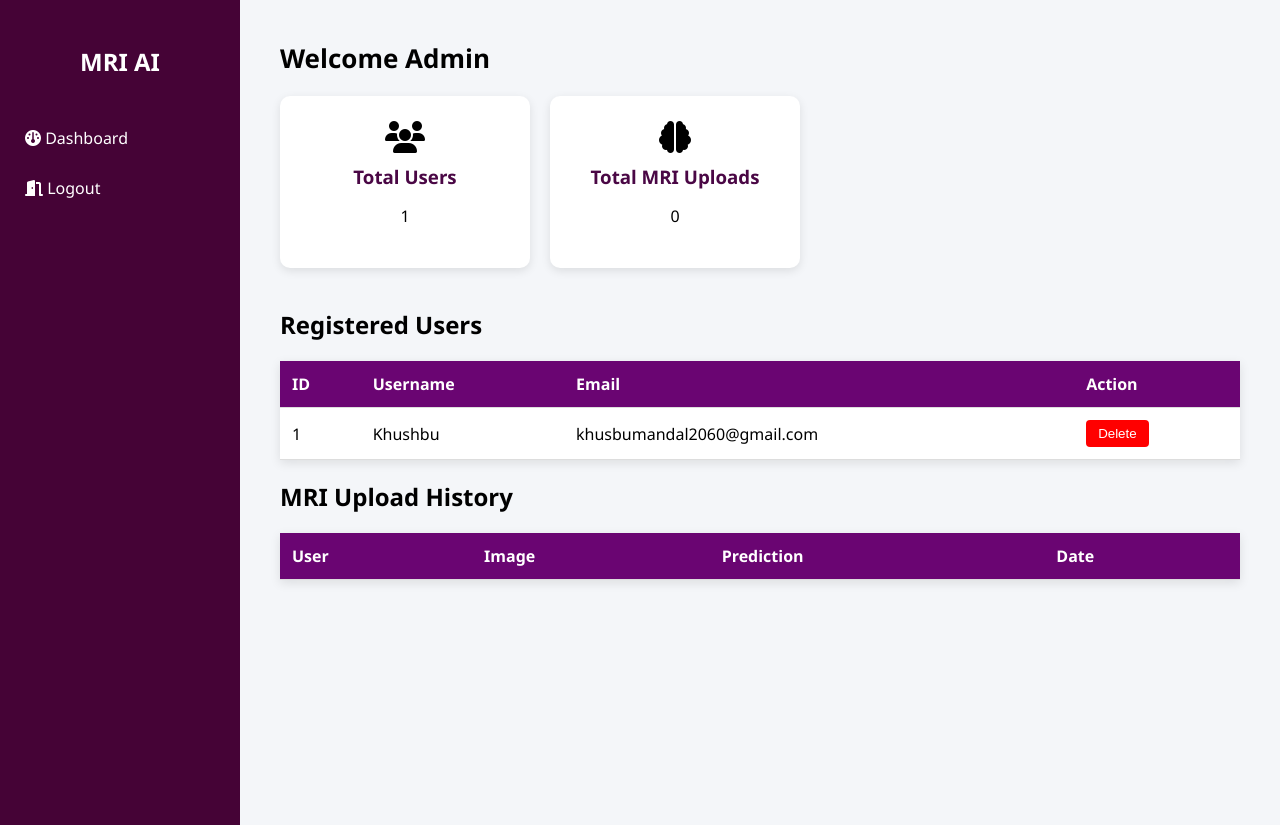
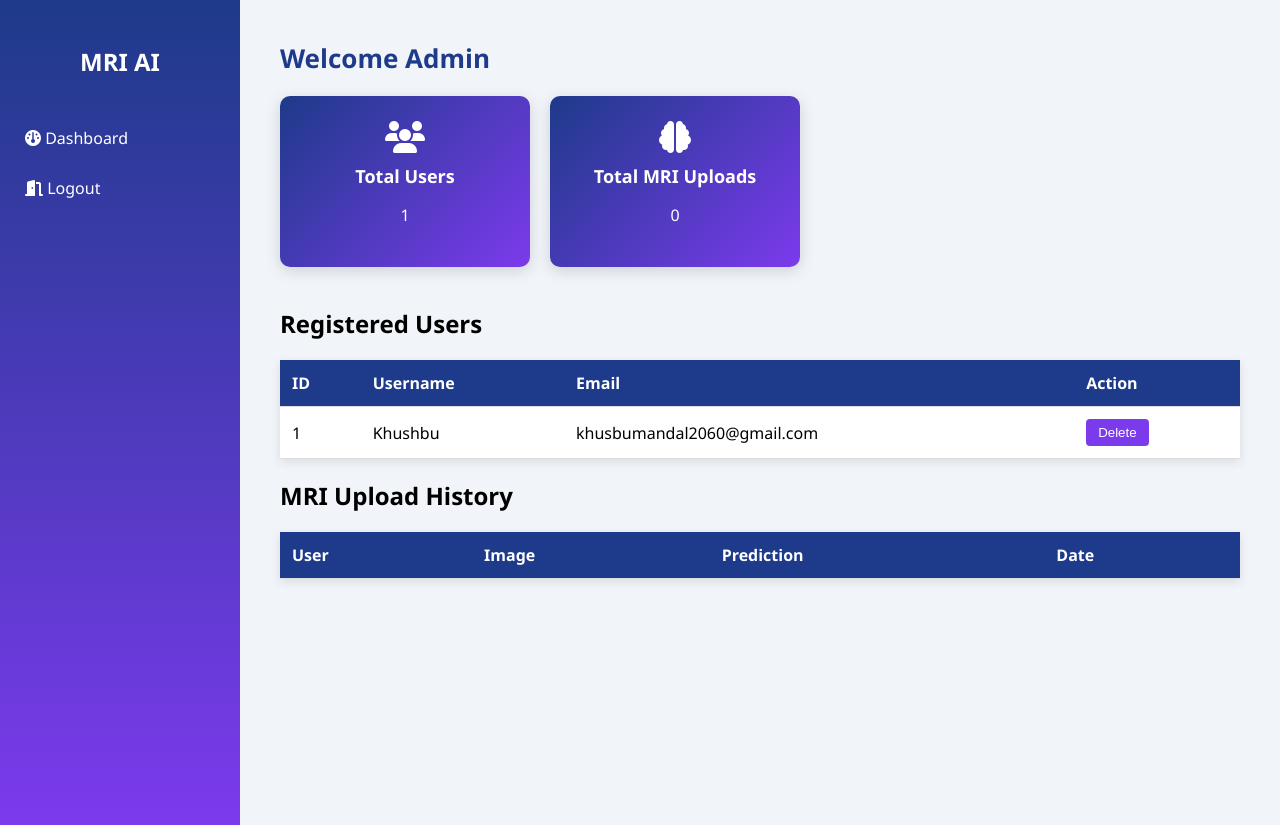
Before and after one commit to Khushbumandal2060/TumorDetect, a Flask app: page /admin/dashboard in a window 1280 px wide. Run offline with Flask 3, Linux system fonts and the light colour scheme; a user stored in the database is signed in; data comes from the database, SQL or seed files in the repository; data that the repository does not hold is empty.

Commit message:
Enhance admin dashboard styling and functionality

```diff
--- a/backend/templates/admin_dashboard.html
+++ b/backend/templates/admin_dashboard.html
@@ -1,26 +1,35 @@
 <!DOCTYPE html>
-<html>
+<html lang="en">
 
 <head>
-    <title>Admin Dashboard</title>
-
+    <meta charset="UTF-8">
+    <title>Admin Dashboard - TumorDetect</title>
     <meta name="viewport" content="width=device-width, initial-scale=1.0">
     <link rel="stylesheet" href="https://cdnjs.cloudflare.com/ajax/libs/font-awesome/6.4.0/css/all.min.css">
 
     <style>
+        :root {
+            --primary: #1e3a8a;
+            --secondary: #7c3aed;
+            --accent: var(--secondary);
+            --light: #f1f5f9;
+            --dark: #0f172a;
+        }
+
         body {
             margin: 0;
-            font-family: Segoe UI, Arial;
-            background: #f4f6f9;
+            font-family: 'Segoe UI', Arial, sans-serif;
+            background: var(--light);
         }
 
         .container {
             display: flex;
         }
 
+        /* Sidebar */
         .sidebar {
             width: 240px;
-            background: #450336;
+            background: linear-gradient(180deg, var(--primary), var(--secondary));
             color: white;
             min-height: 100vh;
             padding-top: 25px;
@@ -29,6 +38,7 @@
         .sidebar h2 {
             text-align: center;
             margin-bottom: 35px;
+            font-weight: 600;
         }
 
         .sidebar a {
@@ -40,10 +50,11 @@
         }
 
         .sidebar a:hover {
-            background: #4a034f;
+            background: var(--accent);
             padding-left: 30px;
         }
 
+        /* Main Content */
         .main {
             flex: 1;
             padding: 40px;
@@ -53,8 +64,10 @@
             font-size: 26px;
             font-weight: 600;
             margin-bottom: 20px;
+            color: var(--primary);
         }
 
+        /* Stat Cards */
         .cards {
             display: flex;
             gap: 20px;
@@ -62,25 +75,27 @@
         }
 
         .card {
-            background: white;
+            background: linear-gradient(135deg, var(--primary), var(--secondary));
             padding: 25px;
             border-radius: 10px;
-            box-shadow: 0 3px 10px rgba(0, 0, 0, 0.1);
             width: 200px;
             text-align: center;
+            color: white;
+            box-shadow: 0 4px 15px rgba(0, 0, 0, 0.15);
         }
 
         .card h3 {
             margin: 10px 0;
-            color: #4a0745;
+            font-size: 18px;
         }
 
+        /* Tables */
         table {
             width: 100%;
             border-collapse: collapse;
+            margin-top: 20px;
             background: white;
             box-shadow: 0 3px 10px rgba(0, 0, 0, 0.1);
-            margin-top: 20px;
         }
 
         th,
@@ -91,7 +106,7 @@
         }
 
         th {
-            background: #6a0572;
+            background: var(--primary);
             color: white;
         }
 
@@ -99,139 +114,118 @@
             border-radius: 6px;
         }
 
+        /* Delete Button */
         .delete-btn {
-            background: red;
+            background: var(--secondary);
             color: white;
             border: none;
             padding: 6px 12px;
             cursor: pointer;
             border-radius: 4px;
+            transition: 0.3s;
         }
 
         .delete-btn:hover {
-            background: darkred;
+            background: var(--accent);
+        }
+
+        @media (max-width: 900px) {
+            .cards {
+                flex-direction: column;
+                gap: 15px;
+            }
         }
     </style>
-
 </head>
 
 <body>
-
     <div class="container">
 
-        <!-- SIDEBAR -->
-
+        <!-- Sidebar -->
         <div class="sidebar">
-
             <h2>MRI AI</h2>
-
             <a href="{{ url_for('admin_dashboard') }}">
                 <i class="fa-solid fa-gauge"></i> Dashboard
             </a>
-
             <a href="{{ url_for('admin_logout') }}">
                 <i class="fa-solid fa-door-open"></i> Logout
             </a>
-
         </div>
 
-        <!-- MAIN -->
+        <!-- Main Content -->
+        <div class="main">
+            <div class="header">Welcome Admin</div>
 
-        <div class="main">
-
-            <div class="header">
-                Welcome Admin
-            </div>
-
-            <!-- STAT CARDS -->
-
+            <!-- Stat Cards -->
             <div class="cards">
-
                 <div class="card">
                     <i class="fa-solid fa-users fa-2x"></i>
                     <h3>Total Users</h3>
                     <p>{{ total_users }}</p>
                 </div>
-
                 <div class="card">
                     <i class="fa-solid fa-brain fa-2x"></i>
                     <h3>Total MRI Uploads</h3>
                     <p>{{ total_uploads }}</p>
                 </div>
-
             </div>
 
-
-            <!-- USERS TABLE -->
-
+            <!-- Users Table -->
             <h2>Registered Users</h2>
-
             <table>
-
                 <tr>
                     <th>ID</th>
                     <th>Username</th>
                     <th>Email</th>
                     <th>Action</th>
                 </tr>
-
                 {% for user in users %}
-
                 <tr>
-
                     <td>{{ user.id }}</td>
                     <td>{{ user.username }}</td>
                     <td>{{ user.email }}</td>
-
                     <td>
-                        <a href="{{ url_for('delete_user', user_id=user.id) }}">
-                            <button class="delete-btn">Delete</button>
-                        </a>
+                        <!-- Call JS confirmation function -->
+                        <button class="delete-btn"
+                            onclick="confirmDelete('{{ url_for('delete_user', user_id=user.id) }}')">Delete</button>
                     </td>
-
                 </tr>
-
                 {% endfor %}
-
             </table>
 
-
-            <!-- MRI HISTORY -->
-
+            <!-- MRI Upload History -->
             <h2>MRI Upload History</h2>
-
             <table>
-
                 <tr>
                     <th>User</th>
                     <th>Image</th>
                     <th>Prediction</th>
                     <th>Date</th>
                 </tr>
-
                 {% for upload in uploads %}
-
                 <tr>
-
                     <td>{{ upload.username }}</td>
-
                     <td>
                         <img src="{{ url_for('static', filename='uploads/' + upload.filename) }}" width="70">
                     </td>
-
                     <td>{{ upload.predicted_label }}</td>
-
                     <td>{{ upload.uploaded_at }}</td>
-
                 </tr>
-
                 {% endfor %}
-
             </table>
 
         </div>
+    </div>
 
-    </div>
+    <!-- Scripts -->
+    <script>
+        // Confirm Delete
+        function confirmDelete(url) {
+            if (confirm("Are you sure you want to delete this user?")) {
+                window.location.href = url;
+            }
+        }
+    </script>
 
 </body>
 
```
